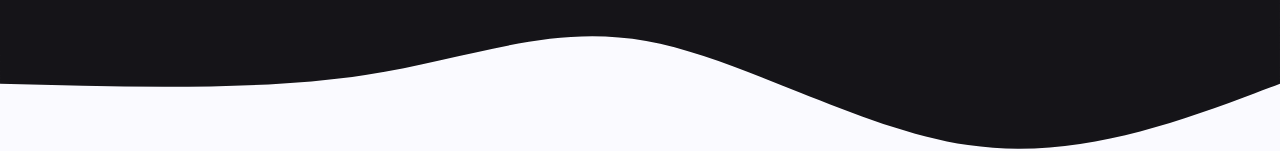
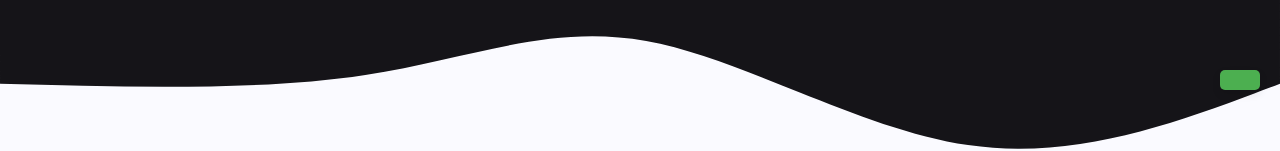
Before and after one commit to ritankarsaha/Portfolio-Website, a React (Create React App) app: page / in a window 1280 px wide. Shown: the part 670-821 px from the top of the page. Built offline with nearby package versions, Linux system fonts and the light colour scheme.

Commit message:
Updated for adding scroll up button

```diff
--- a/src/App.jsx
+++ b/src/App.jsx
@@ -2,11 +2,13 @@ import React from "react";
 import "./App.css";
 import { BrowserRouter as Router } from "react-router-dom";
 import Home from "./pages/Home";
+import ScrollButton from "./components/ScrollButton/ScrollButton";
 
 function App() {
   return (
     <Router>
       <Home />
+      <ScrollButton/>
     </Router>
   );
 }
--- /dev/null
+++ b/src/components/ScrollButton/ScrollButton.jsx
@@ -0,0 +1,36 @@
+import React, {useState} from 'react';
+import {FaArrowCircleUp} from 'react-icons/fa';
+import { Button } from './Styles';
+
+const ScrollButton = () =>{
+
+const [visible, setVisible] = useState(false)
+
+const toggleVisible = () => {
+	const scrolled = document.documentElement.scrollTop;
+	if (scrolled > 300){
+	setVisible(true)
+	}
+	else if (scrolled <= 300){
+	setVisible(false)
+	}
+};
+
+const scrollToTop = () =>{
+	window.scrollTo({
+	top: 0,
+	behavior: 'smooth'
+	});
+};
+
+window.addEventListener('scroll', toggleVisible);
+
+return (
+	<Button>
+	<FaArrowCircleUp onClick={scrollToTop}
+	style={{display: visible ? 'inline' : 'none'}} />
+	</Button>
+);
+}
+
+export default ScrollButton;
--- /dev/null
+++ b/src/components/ScrollButton/Styles.js
@@ -0,0 +1,76 @@
+import styled from 'styled-components';
+
+export const Heading = styled.h1`
+  text-align: center;
+  color: #4CAF50;
+  font-size: 2.5rem;
+  font-weight: bold;
+  margin-top: 20px;
+  text-transform: uppercase;
+  letter-spacing: 2px;
+
+  @media (max-width: 768px) {
+    font-size: 2rem;
+    margin-top: 15px;
+  }
+
+  @media (max-width: 480px) {
+    font-size: 1.5rem;
+    margin-top: 10px;
+  }
+`;
+
+export const Content = styled.div`
+  overflow-y: auto;
+  max-height: 600px;
+  padding: 20px;
+  background-color: #f9f9f9;
+  border-radius: 10px;
+  box-shadow: 0 4px 8px rgba(0, 0, 0, 0.1);
+  margin: 20px auto;
+  width: 80%;
+
+  @media (max-width: 768px) {
+    width: 90%;
+    padding: 15px;
+  }
+
+  @media (max-width: 480px) {
+    width: 95%;
+    padding: 10px;
+  }
+`;
+
+export const Button = styled.button`
+  position: fixed;
+  right: 20px;
+  bottom: 40px;
+  padding: 10px 20px;
+  font-size: 1.5rem;
+  z-index: 1;
+  cursor: pointer;
+  color: #fff;
+  background-color: #4CAF50;
+  border: none;
+  border-radius: 5px;
+  box-shadow: 0 4px 8px rgba(0, 0, 0, 0.1);
+  transition: background-color 0.3s ease;
+
+  &:hover {
+    background-color: #45a049;
+  }
+
+  @media (max-width: 768px) {
+    font-size: 1.25rem;
+    padding: 8px 16px;
+    bottom: 30px;
+    right: 15px;
+  }
+
+  @media (max-width: 480px) {
+    font-size: 1rem;
+    padding: 6px 12px;
+    bottom: 20px;
+    right: 10px;
+  }
+`;
```
